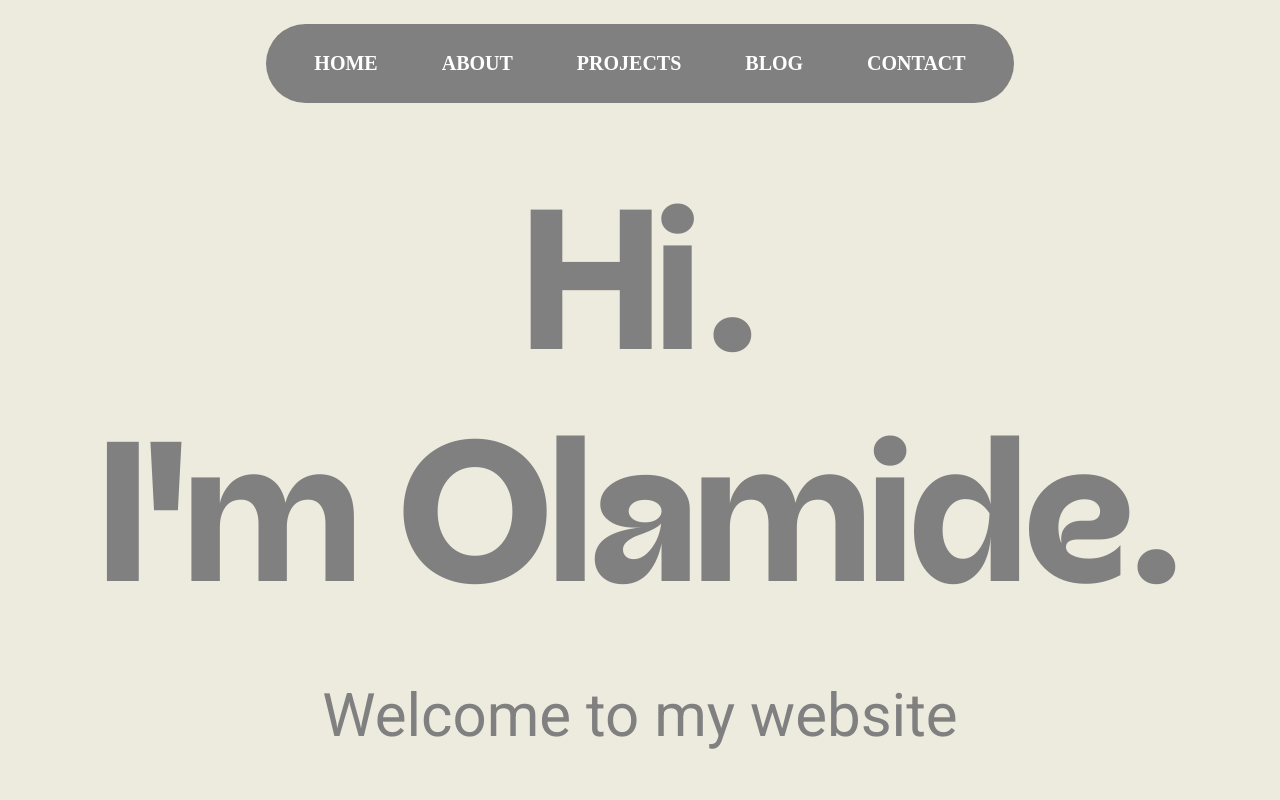
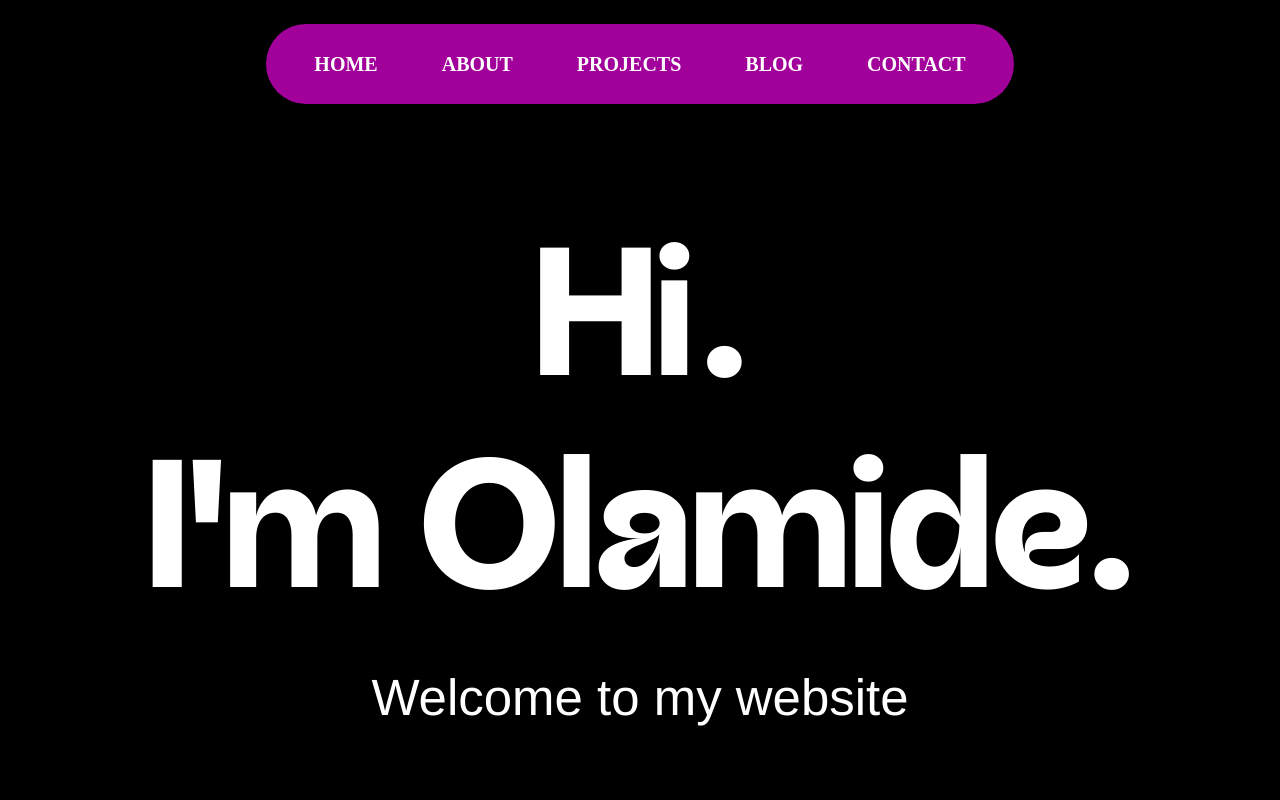
Before and after one commit to olamide-ibiloye/personal-website, a Gatsby site: page / in a window 1280 px wide. Shown: the top 800 px of the page. Built offline with nearby package versions, Linux system fonts and the light colour scheme; Gatsby itself is replaced by a stand-in of ours.

Commit message:
Update to intro page

```diff
--- a/src/components/body/Body.tsx
+++ b/src/components/body/Body.tsx
@@ -30,7 +30,7 @@ const Body = ({
         pt: paddingTop,
         pb: paddingBottom,
         py: paddingY,
-        px: paddingX,
+        px: paddingX || { xs: 4, md: 0 },
         pl: paddingLeft,
         pr: paddingRight,
       }}
--- a/src/components/header/Header.tsx
+++ b/src/components/header/Header.tsx
@@ -58,20 +58,20 @@ const Header = (props: Props) => {
           color="transparent"
           component="nav"
           sx={{
-            alignItems: { sm: "center" },
+            alignItems: { md: "center" },
             boxShadow: 0,
           }}
         >
           <Toolbar sx={{ py: 3 }}>
-            <Box sx={{ borderRadius: 20, backgroundColor: "grey", p: 2 }}>
+            <Box sx={{ borderRadius: 20, backgroundColor: { md: "primary.main" }, p: 2 }}>
               <IconButton
                 edge="start"
                 onClick={handleDrawerToggle}
-                sx={{ mr: 2, display: { sm: "none" }, color: "common.white" }}
+                sx={{ mr: 2, display: { md: "none" }, color: "common.white" }}
               >
                 <MenuIcon />
               </IconButton>
-              <Box sx={{ display: { xs: "none", sm: "block" } }}>
+              <Box sx={{ display: { xs: "none", md: "block" } }}>
                 {navItems.map((item) => (
                   <Button key={item} sx={{ color: "#fff", mx: 3, fontSize: 20 }}>
                     {item}
--- a/src/pages/index.tsx
+++ b/src/pages/index.tsx
@@ -6,15 +6,22 @@ import userImage from "../images/olamide.webp";
 
 const HomePage: React.FC<PageProps> = () => {
   return (
-    <Body paddingY={15}>
-      <Box sx={{ textAlign: "center" }}>
-        <Typography variant="h1" color="grey">
+    <Body paddingY={20}>
+      <Box
+        sx={{
+          textAlign: "center",
+          maxHeight: "100vh",
+          justifyContent: "center",
+          alignItems: "center",
+        }}
+      >
+        <Typography variant="h1" color="common.white">
           Hi.
         </Typography>
-        <Typography variant="h1" color="grey">
+        <Typography variant="h1" color="common.white">
           I'm Olamide.
         </Typography>
-        <Typography variant="h2" color="grey" sx={{ my: 4, fontFamily: "Roboto" }}>
+        <Typography variant="h5" color="common.white" sx={{ my: 2, fontFamily: "Helvetica" }}>
           Welcome to my website
         </Typography>
       </Box>
@@ -29,6 +36,7 @@ const HomePage: React.FC<PageProps> = () => {
           backgroundPosition: "center",
           backgroundRepeat: "no-repeat",
           backgroundSize: "cover",
+          border: "5px solid #fff",
         }}
       />
     </Body>
--- a/src/styles/palette.ts
+++ b/src/styles/palette.ts
@@ -1,10 +1,9 @@
 const palette = {
   common: { black: "#000", white: "#fff" },
-  primary: { main: "#04c9c2" },
+  primary: { main: "#A1009B" },
   background: {
     paper: "#000",
-    default: "hsla(50, 31%, 90%, 1)",
-    neutral: "#000",
+    default: "#000",
   },
 };
 
--- a/src/styles/typography.ts
+++ b/src/styles/typography.ts
@@ -5,7 +5,28 @@ const typography: TypographyOptions = {
   fontWeightMedium: 600,
   fontWeightBold: 700,
   h1: {
-    fontSize: 200,
+    fontSize: 180,
+  },
+  h2: {
+    fontSize: 130,
+  },
+  h3: {
+    fontSize: 90,
+  },
+  h4: {
+    fontSize: 70,
+  },
+  h5: {
+    fontSize: 50,
+  },
+  h6: {
+    fontSize: 40,
+  },
+  body1: {
+    fontSize: 30,
+  },
+  subtitle1: {
+    fontSize: 30,
   },
   button: {
     fontFamily: "Raleway",
```
